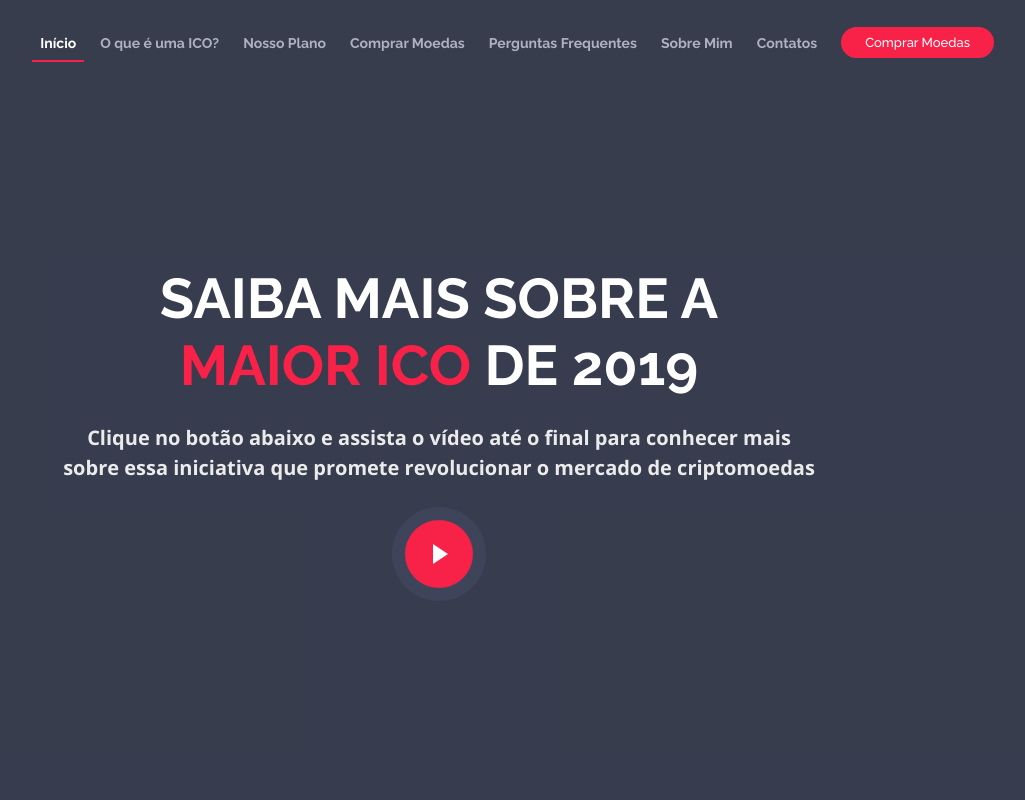
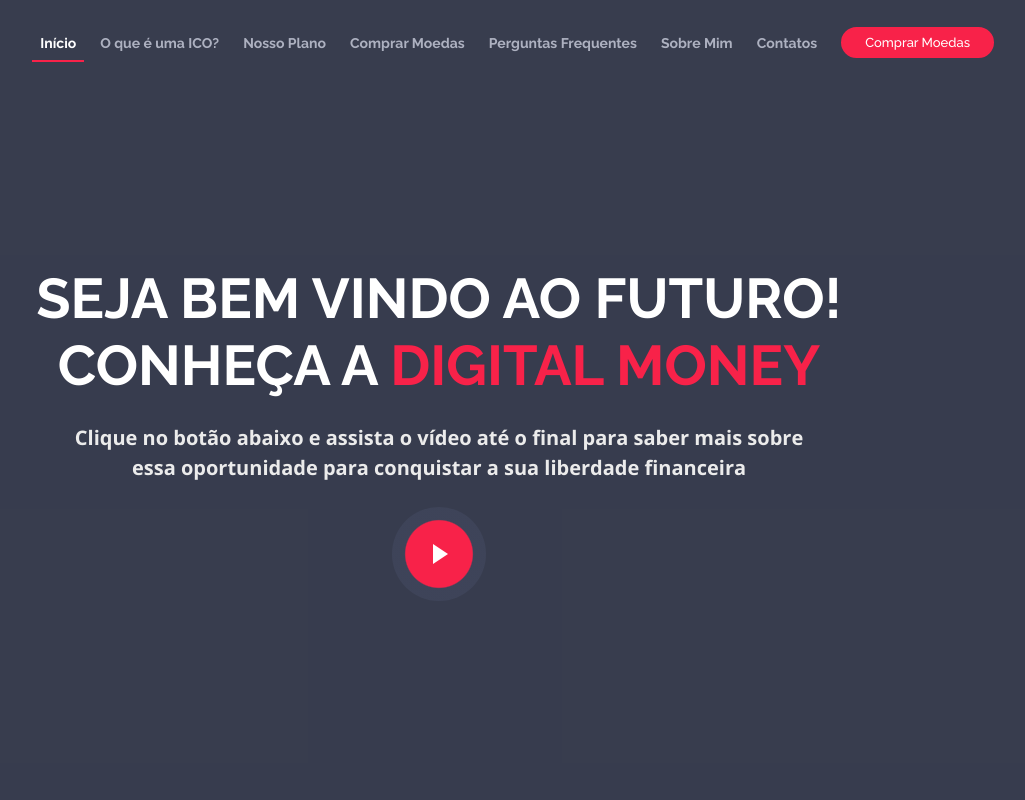
Before and after one commit to digital-money/digital-money.github.io, a plain HTML site: page index.html in a window 1280 px wide. Shown: the top 800 px of the page, without its empty margins (201-1226 px from the left). Drawn offline with nearby package versions, Linux system fonts and the light colour scheme.

Commit message:
Digital Money

```diff
--- a/index.html
+++ b/index.html
@@ -95,9 +95,9 @@
   ============================-->
   <section id="intro">
     <div class="intro-container wow fadeIn">
-      <h1 class="mb-4 pb-0">Saiba mais sobre a<br><span>maior ICO</span> de 2019</h1>
-      <p class="mb-4 pb-0">Clique no botão abaixo e assista o vídeo até o final para conhecer mais<br>sobre essa iniciativa que promete revolucionar o mercado de criptomoedas</p>
-      <a href="https://www.youtube.com/watch?v=fc9GEQww0ao" class="venobox play-btn mb-4" data-vbtype="video"
+      <h1 class="mb-4 pb-0">Seja bem vindo ao futuro!<br>Conheça a <span>Digital Money</span></h1>
+      <p class="mb-4 pb-0">Clique no botão abaixo e assista o vídeo até o final para saber mais sobre<br>essa oportunidade para conquistar a sua liberdade financeira</p>
+      <a href="https://www.youtube.com/watch?v=_B7CyQOra98" class="venobox play-btn mb-4" data-vbtype="video"
         data-autoplay="true"></a>
       <!-- <a href="#about" class="about-btn scrollto">About The Event</a> -->
     </div>
```
